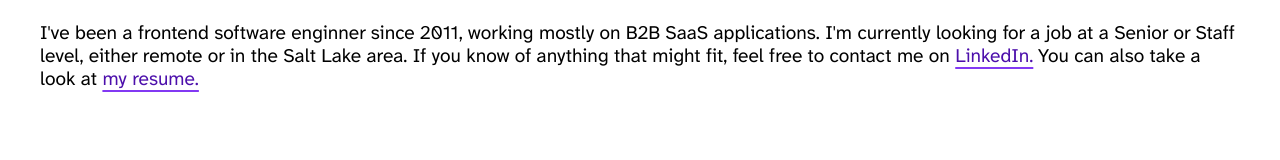
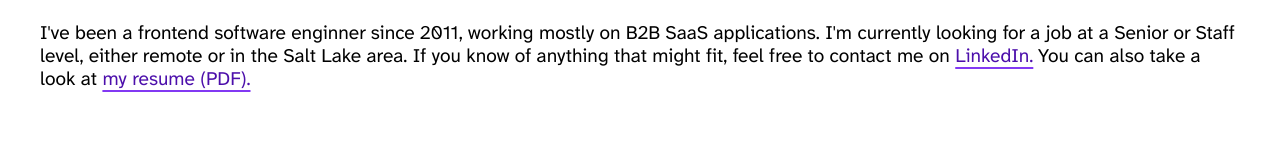
Before and after one commit to kirstenmalin/kirstenmalin.com, a React (Vite) app: page / in a window 1280 px wide. Shown: the part 156-316 px from the top of the page. Built offline with nearby package versions, Linux system fonts and the light colour scheme.

Commit message:
Make it clear that link to resume is a PDF

```diff
--- a/src/pages/home/home.tsx
+++ b/src/pages/home/home.tsx
@@ -11,7 +11,7 @@ export default function Home(): ReactNode {
         I've been a frontend software enginner since 2011, working mostly on B2B SaaS applications.
         I'm currently looking for a job at a Senior or Staff level,
         either remote or in the Salt Lake area.
-        If you know of anything that might fit, feel free to contact me on <Link href="https://www.linkedin.com/in/kirstenmalin">LinkedIn.</Link> You can also take a look at <Link href="/assets/KirstenMalinResume-2026.pdf">my resume.</Link>
+        If you know of anything that might fit, feel free to contact me on <Link href="https://www.linkedin.com/in/kirstenmalin">LinkedIn.</Link> You can also take a look at <Link href="/assets/KirstenMalinResume-2026.pdf">my resume (PDF).</Link>
       </p>
       <Blog />
     </Main>
```
